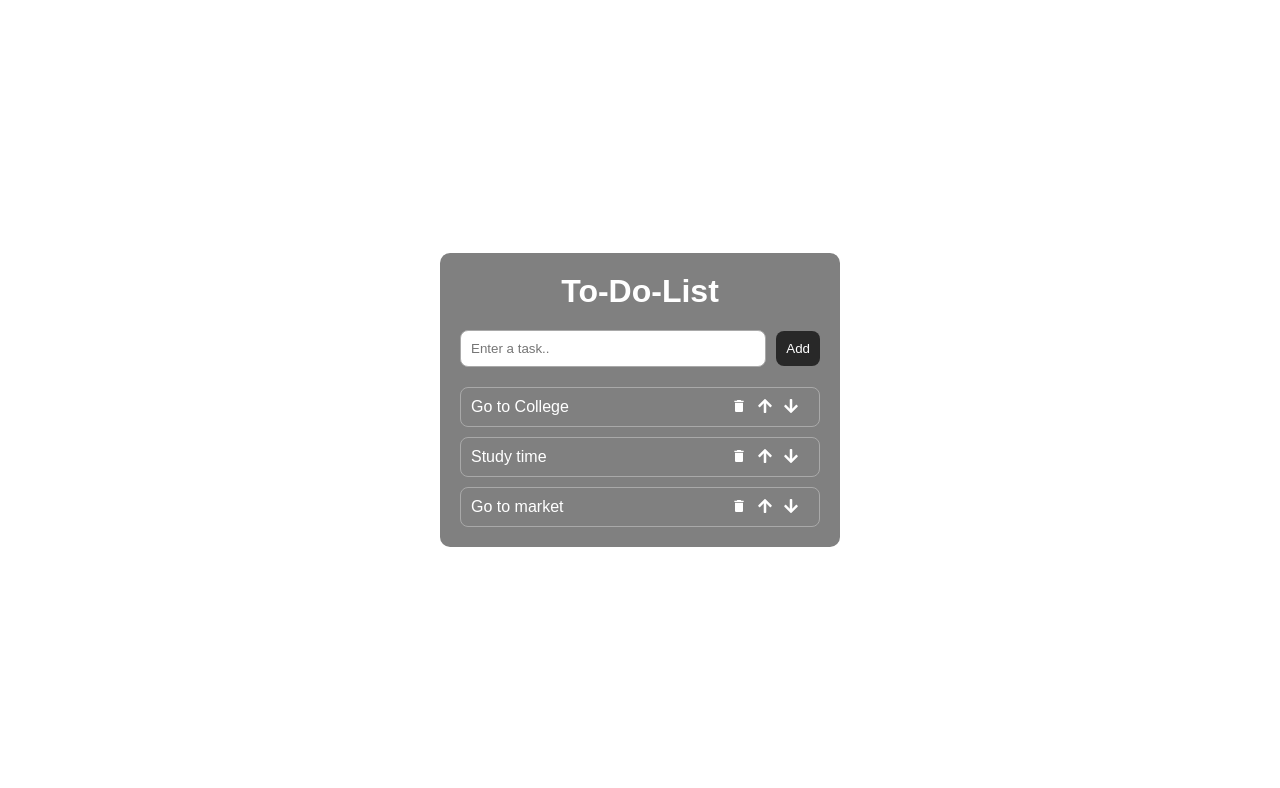
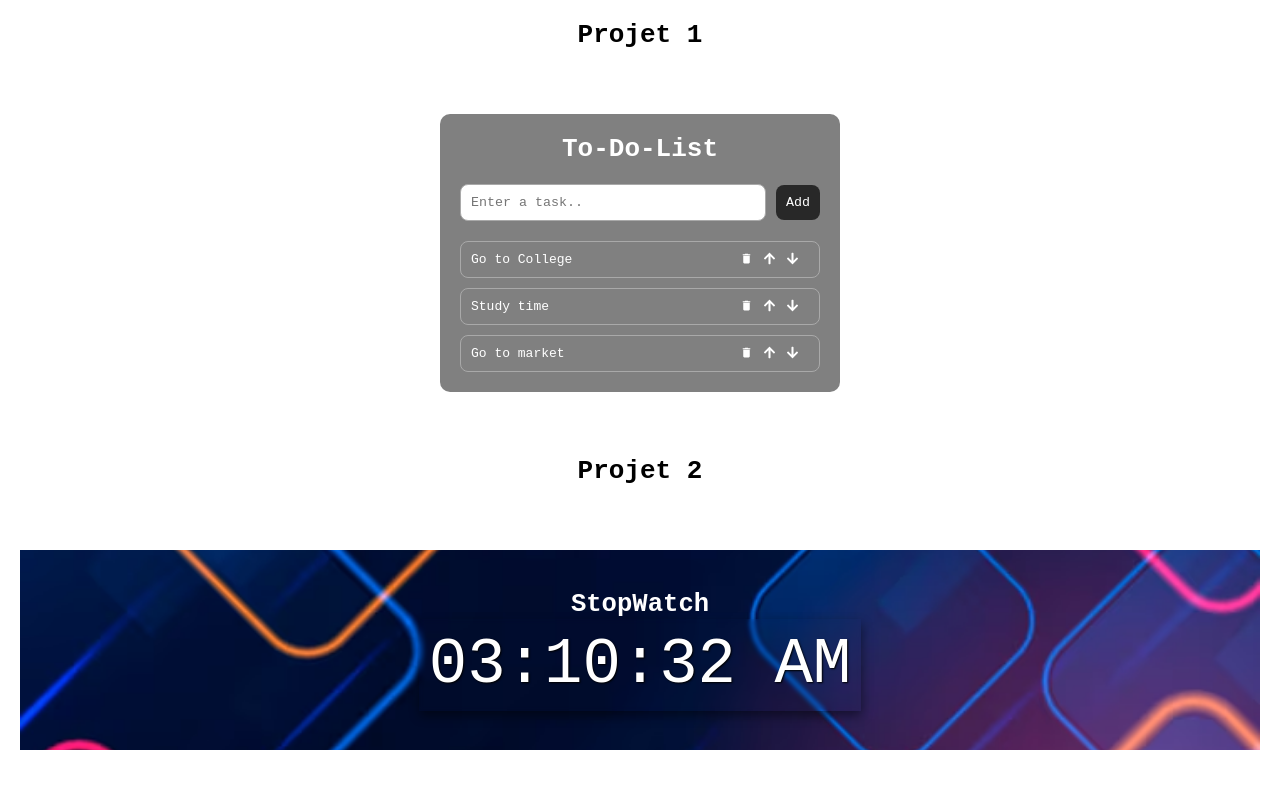
Before and after one commit to DheerajPrajapati88/Learning-React, a React (Vite) app: page / in a window 1280 px wide. Shown: the top 788 px of the page. Built offline with nearby package versions, Linux system fonts and the light colour scheme.

Commit message:
Project 2 added

```diff
--- a/src/App.css
+++ b/src/App.css
@@ -0,0 +1,9 @@
+.app{
+    display: flex;
+    align-items: center;
+    justify-content: center;
+    flex-direction: column;
+    gap: 5vw;
+    padding: 20px ;
+
+}
--- a/src/App.jsx
+++ b/src/App.jsx
@@ -1,11 +1,17 @@
-import React from 'react'
-import TodoList from './TodoList'
+import React from "react";
+import TodoList from "./TodoList";
+import './App.css'
+import StopWatch from "./StopWatch";
 function App() {
   return (
-    <div>
-  <TodoList/>
+    <div className="app">
+      <h1 className="h1" style={{color:'#000'}}>Projet 1</h1>
+
+      <TodoList/>
+      <h1 className="h1" style={{color:'#000'}}>Projet 2</h1>
+      <StopWatch/>
     </div>
-  )
+  );
 }
 
-export default App
+export default App;
--- /dev/null
+++ b/src/StopWatch.jsx
@@ -0,0 +1,36 @@
+import React, { useState, useEffect } from "react";
+import "./index.css";
+import bg from "./assets/Stopwatch-bg.avif";
+function StopWatch() {
+  const [time, setTime] = useState(new Date());
+  useEffect(() => {
+    const intervalId = setInterval(() => {
+      setTime(new Date());
+    }, 1000);
+    return () => {
+      clearInterval(intervalId);
+    };
+  }, []);
+
+  function formateTime() {
+    let hours = time.getHours();
+    const minutes = time.getMinutes();
+    const seconds = time.getSeconds();
+    const meridian = hours >= 12 ? "PM" : "AM";
+
+    hours = hours % 12 || 12;
+    return `${padZero(hours)}:${padZero(minutes)}:${padZero(seconds)} ${meridian}`;
+  }
+  function padZero(number){
+    return (number < 10 ? '0' :"" ) + number;
+  }
+
+  return (
+    <div className="stopWatch-main">
+      <h3 className="stopWatch-h1">StopWatch</h3>
+      <span>{formateTime()}</span>
+    </div>
+  );
+}
+
+export default StopWatch;
--- a/src/TodoList.jsx
+++ b/src/TodoList.jsx
@@ -2,8 +2,7 @@ import React, { useState } from "react";
 import { MdDelete } from "react-icons/md";
 import { FaArrowUp } from "react-icons/fa";
 import { FaArrowDown } from "react-icons/fa";
-
-
+import { MdEdit } from "react-icons/md";
 
 function TodoList() {
   const [tasks, setTask] = useState([
@@ -18,43 +17,42 @@ function TodoList() {
   }
 
   function addTask() {
-
-    if(newTask.trim()!==""){
-
-
-            setTask(t=>[...t,newTask])
-            setNewTask('')
+    if (newTask.trim() !== "") {
+      setTask((t) => [...t, newTask]);
+      setNewTask("");
     }
   }
   function deleteTask(index) {
+    setTask(tasks.filter((_, i) => i !== index));
+  }
+  function moveTaskUp(index) {
+    if (index > 0) {
+      const updatedTasks = [...tasks];
+
+      [updatedTasks[index], updatedTasks[index - 1]] = [
+        updatedTasks[index - 1],
+        updatedTasks[index],
+      ];
+      setTask(updatedTasks);
+    }
+  }
+  function moveTaskDown(index) {
+    if (index < tasks.length - 1) {
+      const updatedTasks = [...tasks];
+
+      [updatedTasks[index + 1], updatedTasks[index]] = [
+        updatedTasks[index],
+        updatedTasks[index + 1],
+      ];
+      setTask(updatedTasks);
+    }
+  }
+
+// function editTask(index){
 
 
 
-    setTask(tasks.filter((_,i)=>i!==index))
-
-  }
-  function moveTaskUp(index) {
-
-    if(index > 0){
-
-        const updatedTasks=[...tasks];
-
-        [updatedTasks[index],updatedTasks[index-1]]=[updatedTasks[index-1],updatedTasks[index]];
-        setTask(updatedTasks)
-
-    }
-  }
-  function moveTaskDown(index) {
-    if(index  < tasks.length - 1 ){
-
-        const updatedTasks=[...tasks];
-
-        [updatedTasks[index+1],updatedTasks[index]]=[updatedTasks[index],updatedTasks[index+1]];
-        setTask(updatedTasks)
-
-    }
-  }
-
+// }
   return (
     <div className="todo-list">
       <h1>To-Do-List</h1>
@@ -76,14 +74,16 @@ function TodoList() {
           <li key={index}>
             <span className="text">{task}</span>
             <MdDelete className="btn" onClick={() => deleteTask(index)}>
-              Delete
+
             </MdDelete>
             <FaArrowUp className="btn" onClick={() => moveTaskUp(index)}>
-              Up
+
             </FaArrowUp>
             <FaArrowDown className="btn" onClick={() => moveTaskDown(index)}>
-              Down
+
             </FaArrowDown>
+
+            {/* <MdEdit className="btn" onClick={()=>editTask(index)}></MdEdit> */}
           </li>
         ))}
       </ol>
--- a/src/index.css
+++ b/src/index.css
@@ -2,15 +2,16 @@
     padding: 0;
     margin: 0;
     box-sizing: border-box;
-    font-family: sans-serif;
+    font-family: monospace;
 }
+
 .todo-list{
     background-color: gray;
     width: 400px;
-    position: absolute;
+    /* position: absolute;
     left: 50%;
     top: 50%;
-    transform: translate(-50%,-50%);
+    transform: translate(-50%,-50%); */
     display: flex;
     flex-direction: column;
     align-items: center;
@@ -89,3 +90,31 @@ input{
         width: 300px;
     }
 }
+
+/* Stop watch css */
+
+.stopWatch-main {
+    background-image: url('./assets/Stopwatch-bg.avif');
+    width: 100%;
+    height: 200px;
+    display: flex;
+    align-items: center;
+    justify-content: center;
+    flex-direction: column;
+    /* gap: 5vw; */
+    background-position: center;
+    background-size: cover;
+
+}
+.stopWatch-main h3{
+   color: #fff;
+   font-size: 2vw;
+}
+.stopWatch-main span{
+    color: #fff;
+    font-size: 5vw;
+    backdrop-filter: blur(2px);
+    padding: 10px;
+    box-shadow: 1px 5px 10px #00000072;
+    text-shadow: 1px 1px 2px #000;
+}
```
Also changed, not shown: src/assets/Stopwatch-bg.avif (added), 1 other file (tests, documents, lock files or other folders).
